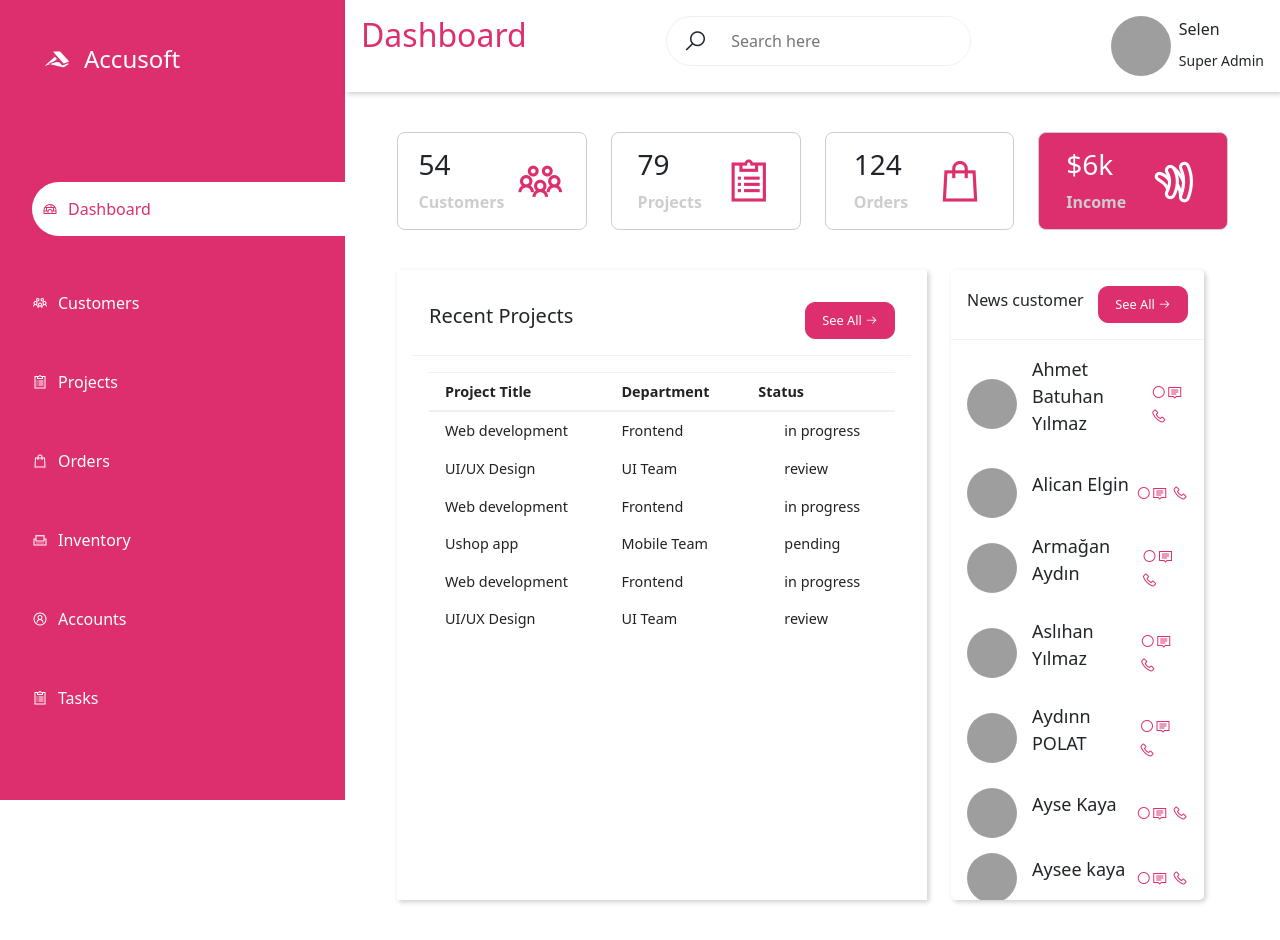
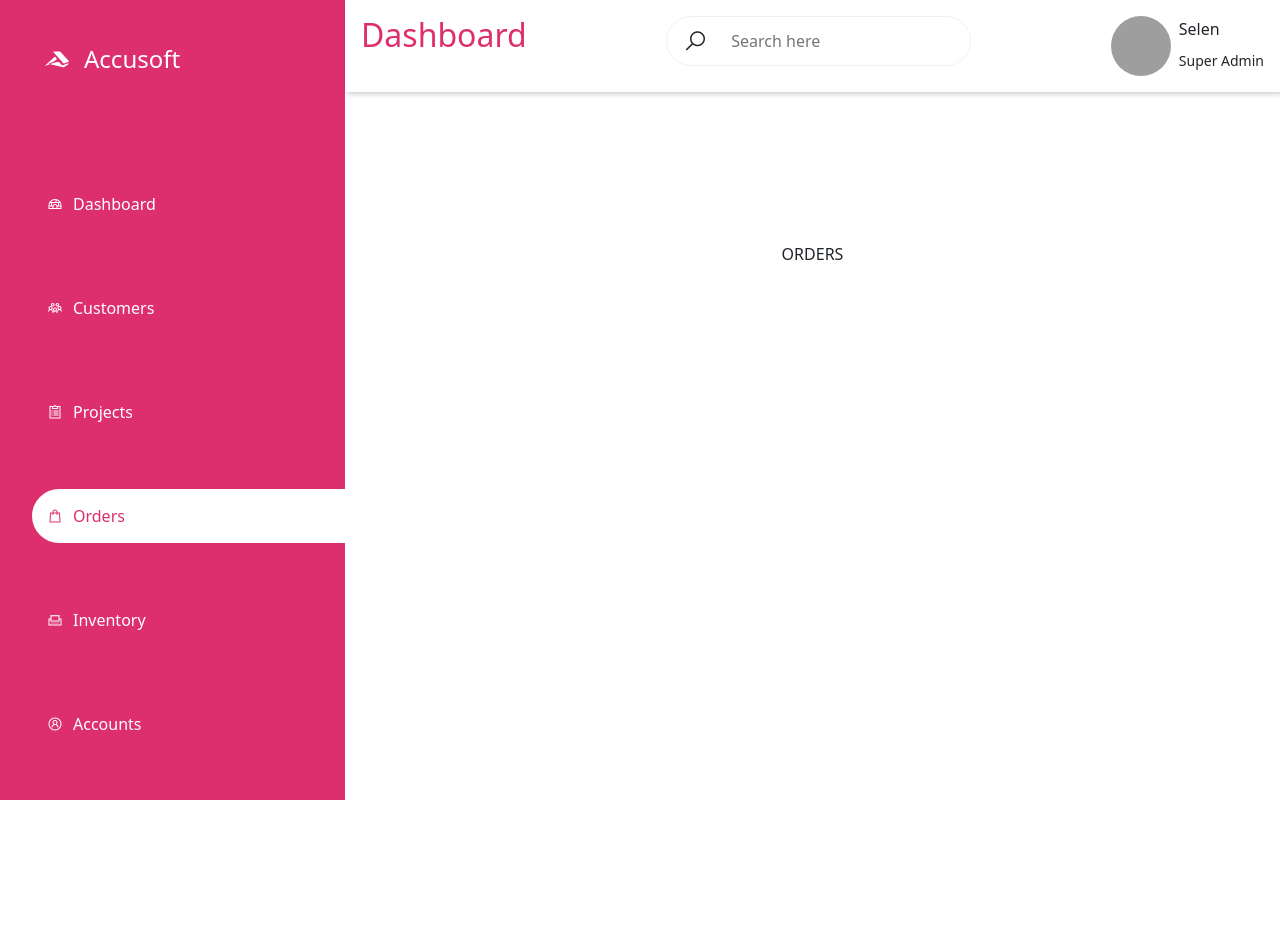
Before and after one commit to selen6ozkan/React-Dashboard, a React (Create React App) app: page /orders in a window 1280 px wide. After the commit the page ends 855 px from the top, so only its background shows below. Built offline with nearby package versions, Linux system fonts and the light colour scheme; grey boxes are pictures that could not be loaded.

Commit message:
routing işlemi yapıldı

```diff
--- a/src/App.css
+++ b/src/App.css
@@ -68,37 +68,36 @@ header h2{
 }
 .sidebar-menu li {
   list-style-type: none;
-  margin: 55px 40px 40px 0;
+  margin: 50px 40px 40px 0;
   width: 100%;
+  padding: 15px;
 }
-.sidebar-menu li:hover{
 
-  width: 100%;
-}
-.sidebar-menu a:hover {
-color:#dd2f6e;
-background-color: #fff;
-border-radius: 30px 0 0 30px;
-padding: 15px;
-}
+
+
 .sidebar-menu a {
   text-decoration: none;
   color: white;
 }
+.sidebar-menu a:hover{
+  text-decoration: none;
+  color: #810c37;
+}
 
-.sidebar-menu a.active {
-  color: #dd2f6e;
+.a-active {
+  color: #dd2f6e !important;
 }
 .sidebar-menu i {
   margin-right: 10px;
 }
-.sidebar-menu li.active {
+.li-active {
   padding-top: 15px;
   padding-bottom: 15px;
   background-color: white;
   border-radius: 30px 0 0 30px;
   width: 100%;
   padding-left: 10px;
+
 }
 main {
   display: flex;
@@ -295,3 +294,32 @@ td .status {
 
   }
 }
+.customers{
+margin-top: 150px;
+  text-align: center;
+
+}
+.accounts{
+  margin-top: 150px;
+  text-align: center;
+
+}
+.inventory{
+  margin-top: 150px;
+  text-align: center;
+
+}
+.tasks{
+  margin-top: 150px;
+  text-align: center;
+
+}
+.orders{
+  margin-top: 150px;
+  text-align: center;
+
+}
+.project{
+  margin-top: 150px;
+  text-align: center;
+}
--- a/src/App.js
+++ b/src/App.js
@@ -2,23 +2,43 @@ import "./App.css";
 import Sidebar from "./components.js/Sidebar";
 import Navbar from "./components.js/Navbar";
 import Main from "./components.js/Main";
+
 import { useState } from "react";
-
+import {BrowserRouter as Router,Switch,Route }  from 'react-router-dom';
+import Accounts from "./pages.js/Accounts";
+import Customers from "./pages.js/Customers";
+import Projects from "./pages.js/Projects";
+import Orders from "./pages.js/Orders";
+import Inventory from "./pages.js/Inventory";
+import Tasks from "./pages.js/Tasks";
 
 function App() {
   let [open, setOpen] = useState();
 
 
   return (
+    <Router>
+
     <div className="App">
 
       <Sidebar open={open} setOpen={setOpen} />
       <div className="rightbar">
         <Navbar open={open} setOpen={setOpen} />
-        <Main />
+        <Switch>
+
+      <Route path="/"  exact component={Main} />
+      <Route path="/customers"  exact component={Customers} />
+      <Route path="/projects"  exact component={Projects} />
+      <Route path="/orders"  exact component={Orders} />
+      <Route path="/inventory"  exact component={Inventory} />
+      <Route path="/account"  exact component={Accounts} />
+      <Route path="/tasks"  exact component={Tasks} />
+     </Switch>
       </div>
     </div>
+    </Router>
   );
+
 }
 
 export default App;
--- a/src/components.js/Main.js
+++ b/src/components.js/Main.js
@@ -2,7 +2,6 @@ import React from "react";
 import { Container, Row, Col } from "reactstrap";
 import { useState } from "react";
 import customer from "../customer.json";
-import { Button, Modal, ModalHeader, ModalBody, ModalFooter } from "reactstrap";
 const Main = (props) => {
   const { className } = props;
   const [modal, setModal] = useState(false);
--- a/src/components.js/Sidebar.js
+++ b/src/components.js/Sidebar.js
@@ -1,12 +1,24 @@
-import React from "react";
-  import { Button } from "reactstrap";
+import React, {useState} from "react";
+import { Button } from "reactstrap";
+import {
+  useLocation
+} from "react-router-dom";
 
 const Sidebar = (props) => {
   let { open, setOpen } = props;
-
+  let [path, setPath] = useState();
   let closeClick = () => {
     setOpen(false);
   };
+
+  let location = useLocation();
+
+
+  React.useEffect(() => {
+    setPath(location.pathname)
+  }, [location]);
+
+
 
   return (
     <div
@@ -26,38 +38,38 @@ const Sidebar = (props) => {
       </div>
       <div className="sidebar-menu">
         <ul>
-          <li className="active">
-            <a href="" className="active">
+          <li className={path === "/" ? "li-active" : " "}>
+            <a href="/"  className={path === "/" ? "a-active" : " "}>
               <i className="las la-igloo"></i>Dashboard
             </a>
           </li>
-          <li>
-            <a href="">
+          <li  className={path === "/customers" ? "li-active" : " "}>
+            <a href="/customers" className={path === "/customers" ? "a-active" : " "}>
               <i className="las la-users"></i>Customers
             </a>
           </li>
-          <li>
-            <a href="">
+          <li  className={path === "/projects" ? "li-active" : " "}>
+            <a href="/projects" className={path === "/projects" ? "a-active" : " "}>
               <i className="las la-clipboard-list"></i>Projects
             </a>
           </li>
-          <li>
-            <a href="">
+          <li className={path === "/orders" ? "li-active" : " "}>
+            <a href="/orders"className={path === "/orders" ? "a-active" : " "} >
               <i className="las la-shopping-bag"></i>Orders
             </a>
           </li>
-          <li>
-            <a href="">
+          <li className={path === "/inventory" ? "li-active" : " "}>
+            <a href="/inventory" className={path === "/inventory" ? "a-active" : " "}  >
               <i className="las la-receipt"></i>Inventory
             </a>
           </li>
-          <li>
-            <a href="">
+          <li className={path === "/account" ? "li-active" : " "}>
+            <a href="/account" className={path === "/account" ? "a-active" : " "} >
               <i className="las la-user-circle"></i>Accounts
             </a>
           </li>
-          <li>
-            <a href="">
+          <li  className={path === "/tasks" ? "li-active" : " "}>
+            <a href="/tasks"  className={path === "/tasks" ? "a-active" : " "}>
               <i className="las la-clipboard-list"></i>Tasks
             </a>
           </li>
--- a/src/pages.js/Accounts.js
+++ b/src/pages.js/Accounts.js
@@ -2,7 +2,7 @@ import React from 'react'
 
 const Accounts = () => {
     return (
-        <div>
+        <div className="accounts">
             ACCOUNTS
         </div>
     )
--- a/src/pages.js/Customers.js
+++ b/src/pages.js/Customers.js
@@ -1,9 +1,10 @@
 import React from 'react'
+import { Container, Row, Col } from "reactstrap";
 
 const Customers = () => {
     return (
-        <div>
-            CUSTOMERS
+        <div className="customers">
+       CUSTOMERS
         </div>
     )
 }
--- a/src/pages.js/Inventory.js
+++ b/src/pages.js/Inventory.js
@@ -2,7 +2,7 @@ import React from 'react'
 
 const Inventory = () => {
     return (
-        <div>
+        <div className="inventory">
             INVENTORY
         </div>
     )
--- a/src/pages.js/Orders.js
+++ b/src/pages.js/Orders.js
@@ -2,7 +2,7 @@ import React from 'react'
 
 const Orders = () => {
     return (
-        <div>
+        <div className="orders">
             ORDERS
         </div>
     )
--- a/src/pages.js/Projects.js
+++ b/src/pages.js/Projects.js
@@ -2,7 +2,7 @@ import React from 'react'
 
 const Projects = () => {
     return (
-        <div>
+        <div className="project">
             PROJECTS
         </div>
     )
--- a/src/pages.js/Tasks.js
+++ b/src/pages.js/Tasks.js
@@ -2,7 +2,7 @@ import React from 'react'
 
 const Tasks = () => {
     return (
-        <div>
+        <div className="tasks">
             TASKS
         </div>
     )
```
Also changed, not shown: src/pages.js/Dashboard.js (deleted, +0 -11 lines).
